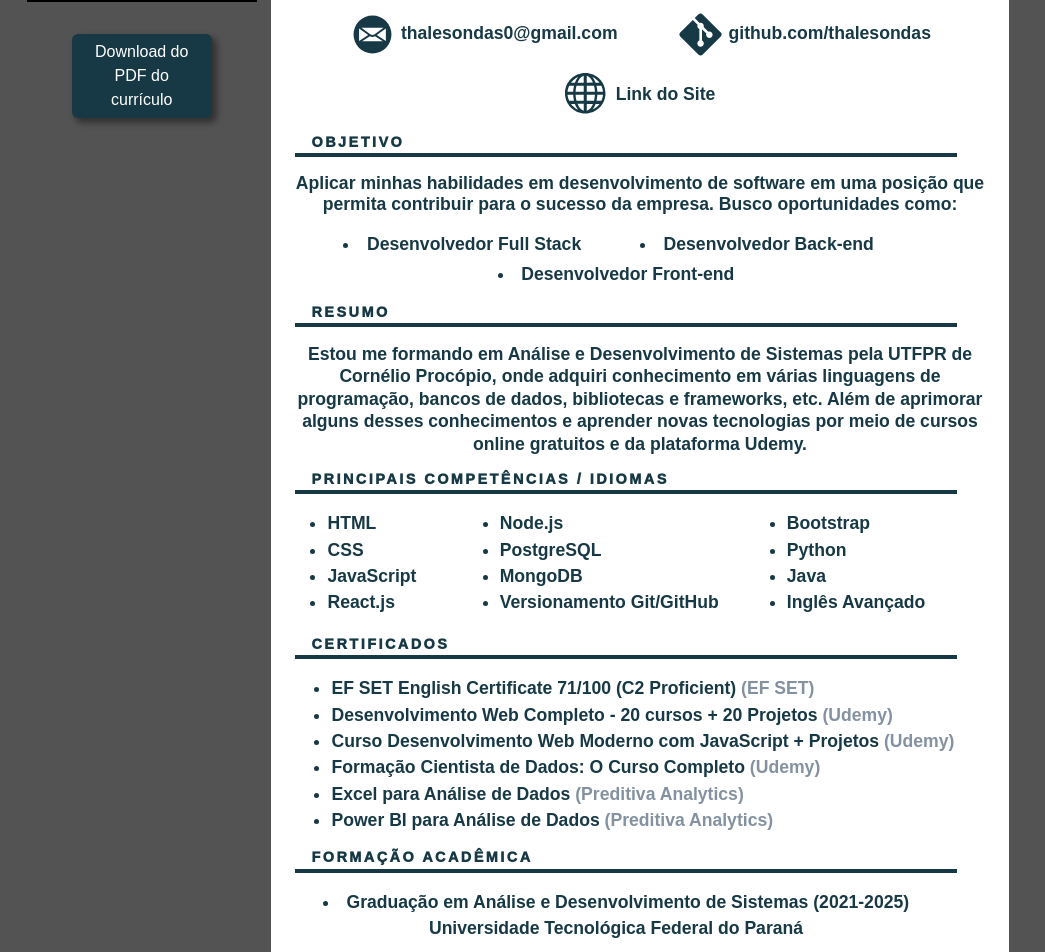
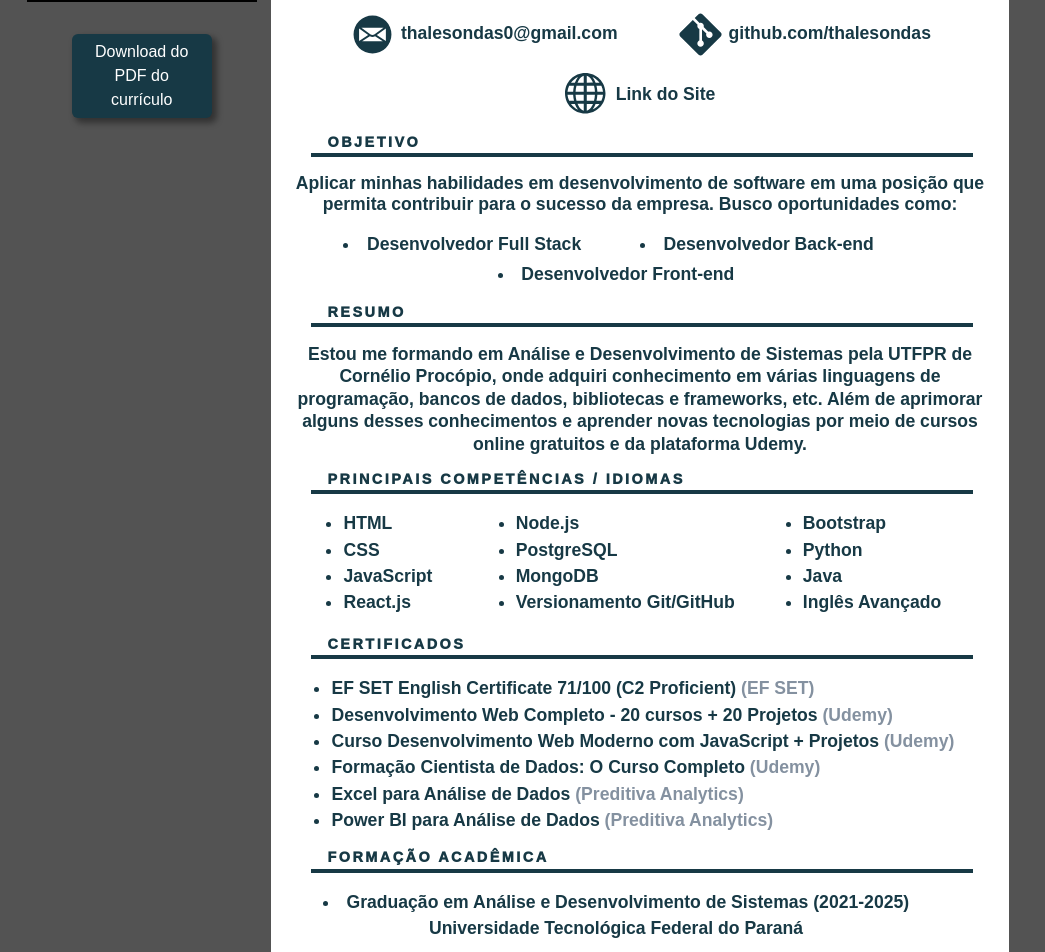
Before and after one commit to thalesondas/curriculum, a React (Create React App) app: page / in a window 1280 px wide. Shown: the part 200-1152 px from the top of the page, without its empty margins (0-1045 px from the left). Built offline with nearby package versions, Linux system fonts and the light colour scheme.

Commit message:
Arrumando e o alinhamento do h3 e do hr v2.0

```diff
--- a/src/components/Certificados.js
+++ b/src/components/Certificados.js
@@ -3,7 +3,7 @@
 const Certificados = () => {
     return(
         <Container className="mt-1">
-            <Container className="d-flex flex-column justify-content-start align-items-start">
+            <Container className="ms-3 d-flex flex-column justify-content-start align-items-start">
                 <h3 className="ms-3">Certificados</h3>
                 <hr />
             </Container>
--- a/src/components/Competencias.js
+++ b/src/components/Competencias.js
@@ -3,11 +3,11 @@
 const Competencias = () => {
     return(
         <Container className="mt-1">
-            <Container className="d-flex flex-column justify-content-start">
+            <Container className="ms-3 d-flex flex-column justify-content-start">
                 <h3 className="ms-3">Principais Competências / Idiomas</h3>
                 <hr />
             </Container>
-            <Container className="d-flex">
+            <Container className="d-flex ms-3">
             <Col xs={3}>
                 <ul>
                     <li>HTML</li>
--- a/src/components/Formacao.js
+++ b/src/components/Formacao.js
@@ -3,7 +3,7 @@
 const Formacao = () => {
     return(
         <Container className="mb-4">
-            <Container className="d-flex flex-column">
+            <Container className="ms-3 d-flex flex-column">
                 <h3 className="ms-3">Formação Acadêmica</h3>
                 <hr />
             </Container>
--- a/src/components/Objetivo.js
+++ b/src/components/Objetivo.js
@@ -3,7 +3,7 @@
 const Objetivo = () => {
     return(
         <Container className="mt-3 d-flex flex-column align-items-center">
-            <Container className="d-flex flex-column justify-content-start align-items-start">
+            <Container className="ms-3 d-flex flex-column justify-content-start align-items-start">
                 <h3 className="ms-3">Objetivo</h3>
                 <hr />
             </Container>
--- a/src/components/Resumo.js
+++ b/src/components/Resumo.js
@@ -3,7 +3,7 @@
 const Resumo = () => {
     return(
         <Container>
-            <Container className="mt-3 d-flex flex-column align-items-start">
+            <Container className="ms-3 mt-3 d-flex flex-column align-items-start">
                 <h3 className="ms-3">Resumo</h3>
                 <hr />
             </Container>
```
